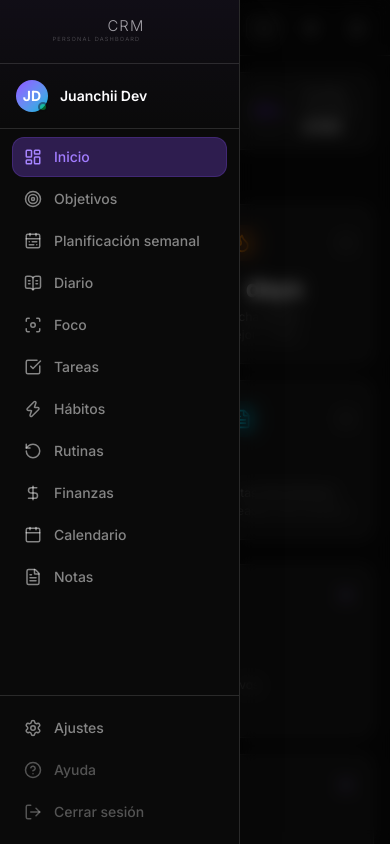
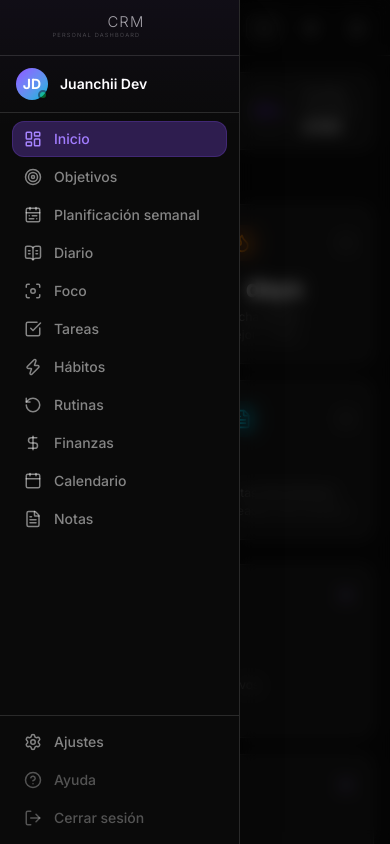
Before and after one commit to Tuwebai/dashboard-personal, a React (Vite) app: page / in a window 390 px wide. Both pictures are taken after a click on the button 33 px from the left and 27 px from the top of the page. Built offline with nearby package versions, Linux system fonts and the light colour scheme.

Commit message:
fix dashboard viewport and sidebar scroll

```diff
--- a/src/features/navigation/components/Sidebar.tsx
+++ b/src/features/navigation/components/Sidebar.tsx
@@ -65,7 +65,7 @@ export function Sidebar({ activeModule, onNavigate, mobile = false, onCloseMobil
   return (
     <motion.aside
       className={cn(
-        'flex flex-col h-full bg-bg-primary border-r border-border relative overflow-hidden',
+        'relative flex h-dvh min-h-0 flex-col self-stretch overflow-hidden border-r border-border bg-bg-primary',
         mobile && 'z-50 w-[240px] max-w-[85vw] shadow-2xl'
       )}
       animate={{ width: mobile ? 240 : isCollapsed ? 72 : 240 }}
@@ -76,13 +76,14 @@ export function Sidebar({ activeModule, onNavigate, mobile = false, onCloseMobil
 
 
       {/* Logo */}
-      <div className="flex items-center h-16 px-4 border-b border-border shrink-0 overflow-hidden">
+      <div className="flex h-14 items-center overflow-hidden border-b border-border px-4 shrink-0 md:h-16">
         <BrandLogo collapsed={isCollapsed} className="transition-all duration-300" />
       </div>
 
       {/* User Profile */}
       <div className={cn(
         'flex items-center gap-3 px-4 py-4 border-b border-border shrink-0',
+        mobile && 'px-4 py-3',
         isCollapsed && 'justify-center px-2'
       )}>
         <div className="relative shrink-0">
@@ -111,7 +112,7 @@ export function Sidebar({ activeModule, onNavigate, mobile = false, onCloseMobil
 
 
       {/* Nav Items */}
-      <nav className="flex-1 px-3 py-2 space-y-0.5 overflow-y-auto">
+      <nav className="flex-1 overflow-y-auto px-3 py-2 space-y-0.5 min-h-0">
         {navItems.map((item) => {
           const isActive = activeModule === item.id;
           const Icon = item.icon;
@@ -123,7 +124,7 @@ export function Sidebar({ activeModule, onNavigate, mobile = false, onCloseMobil
                 if (mobile) onCloseMobile?.();
               }}
               className={cn(
-                'w-full flex items-center gap-3 px-3 py-2.5 rounded-xl transition-all duration-200 group relative cursor-pointer',
+                'group relative flex w-full items-center gap-3 rounded-xl px-3 py-2 transition-all duration-200 cursor-pointer md:py-2.5',
                 isActive
                   ? 'bg-violet-500/15 text-violet-400'
                   : 'text-white/50 hover:text-white/80 hover:bg-white/5',
@@ -170,7 +171,7 @@ export function Sidebar({ activeModule, onNavigate, mobile = false, onCloseMobil
       </nav>
 
       {/* Bottom Items */}
-      <div className="px-3 py-3 space-y-0.5 border-t border-border shrink-0">
+      <div className="shrink-0 space-y-0.5 border-t border-border px-3 py-2 md:py-3">
         {BOTTOM_ITEMS.map((item) => {
           const isActive = activeModule === item.id;
           const Icon = item.icon;
@@ -182,7 +183,7 @@ export function Sidebar({ activeModule, onNavigate, mobile = false, onCloseMobil
                 if (mobile) onCloseMobile?.();
               }}
               className={cn(
-                'w-full flex items-center gap-3 px-3 py-2.5 rounded-xl transition-all duration-200 cursor-pointer',
+                'flex w-full items-center gap-3 rounded-xl px-3 py-2 transition-all duration-200 cursor-pointer md:py-2.5',
                 isActive
                   ? 'bg-violet-500/15 text-violet-400'
                   : 'text-white/50 hover:text-white/80 hover:bg-white/5',
@@ -210,7 +211,7 @@ export function Sidebar({ activeModule, onNavigate, mobile = false, onCloseMobil
 
         <button
           className={cn(
-            'w-full flex items-center gap-3 px-3 py-2.5 rounded-xl text-white/30 hover:text-white/60 hover:bg-white/5 transition-all duration-200 cursor-pointer',
+            'flex w-full items-center gap-3 rounded-xl px-3 py-2 text-white/30 hover:text-white/60 hover:bg-white/5 transition-all duration-200 cursor-pointer md:py-2.5',
             isCollapsed && 'justify-center px-0'
           )}
           aria-label={t('common.help')}
@@ -237,7 +238,7 @@ export function Sidebar({ activeModule, onNavigate, mobile = false, onCloseMobil
             if (mobile) onCloseMobile?.();
           }}
           className={cn(
-            'w-full flex items-center gap-3 px-3 py-2.5 rounded-xl text-white/30 hover:text-red-400/80 hover:bg-red-500/5 transition-all duration-200 cursor-pointer',
+            'flex w-full items-center gap-3 rounded-xl px-3 py-2 text-white/30 hover:text-red-400/80 hover:bg-red-500/5 transition-all duration-200 cursor-pointer md:py-2.5',
             isCollapsed && 'justify-center px-0'
           )}
           aria-label={t('nav.signOut')}
@@ -263,7 +264,7 @@ export function Sidebar({ activeModule, onNavigate, mobile = false, onCloseMobil
           <button
             onClick={toggleSidebar}
             className={cn(
-              'w-full flex items-center gap-3 px-3 py-2.5 rounded-xl text-white/30 hover:text-white/60 hover:bg-white/5 transition-all duration-200 mt-2 cursor-pointer',
+               'mt-2 flex w-full items-center gap-3 rounded-xl px-3 py-2 text-white/30 hover:text-white/60 hover:bg-white/5 transition-all duration-200 cursor-pointer md:py-2.5',
               isCollapsed && 'justify-center px-0'
             )}
             aria-label={isCollapsed ? t('common.expandSidebar') : t('common.collapseSidebar')}
--- a/src/layouts/dashboard-layout/DashboardLayout.tsx
+++ b/src/layouts/dashboard-layout/DashboardLayout.tsx
@@ -12,8 +12,8 @@ export function DashboardLayout({ activeModule, onNavigate, children }: Dashboar
   const [mobileSidebarOpen, setMobileSidebarOpen] = useState(false);
 
   return (
-    <div className="flex h-screen bg-bg-primary overflow-hidden">
-      <div className="hidden lg:flex">
+    <div className="flex h-dvh min-h-0 bg-bg-primary overflow-hidden">
+      <div className="hidden min-h-0 lg:flex">
         <Sidebar activeModule={activeModule} onNavigate={onNavigate} />
       </div>
       {mobileSidebarOpen ? (
@@ -32,13 +32,13 @@ export function DashboardLayout({ activeModule, onNavigate, children }: Dashboar
           />
         </div>
       ) : null}
-      <div className="flex-1 flex flex-col min-w-0">
+      <div className="flex min-h-0 min-w-0 flex-1 flex-col overflow-hidden">
         <TopNavbar
           activeModule={activeModule}
           onNavigate={onNavigate}
           onToggleSidebar={() => setMobileSidebarOpen(true)}
         />
-        <main className="flex-1 overflow-y-auto p-4 md:p-6">{children}</main>
+        <main className="min-h-0 flex-1 overflow-y-auto p-4 md:p-6">{children}</main>
       </div>
     </div>
   );
```
